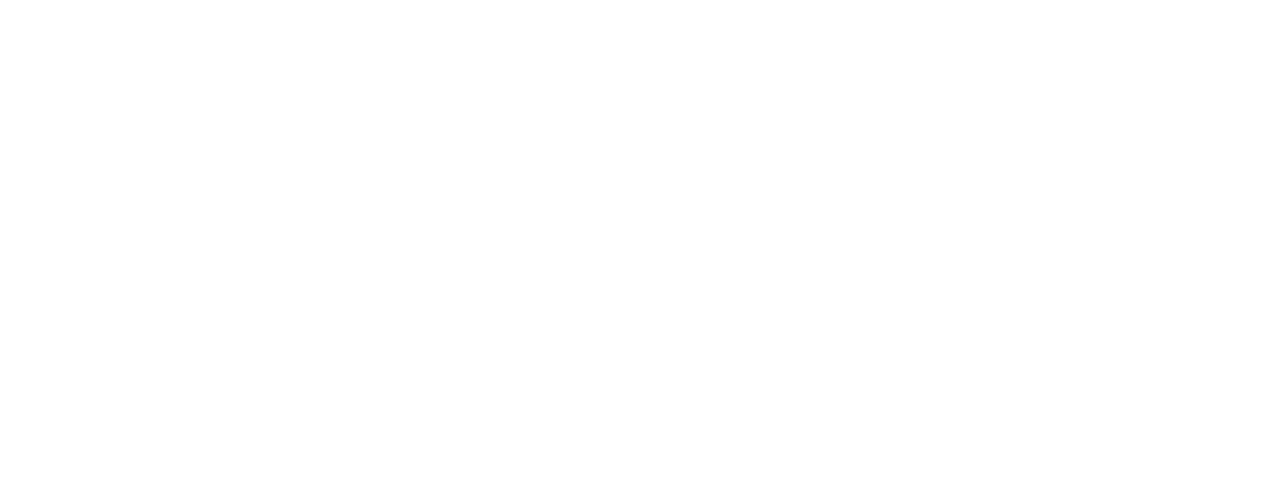
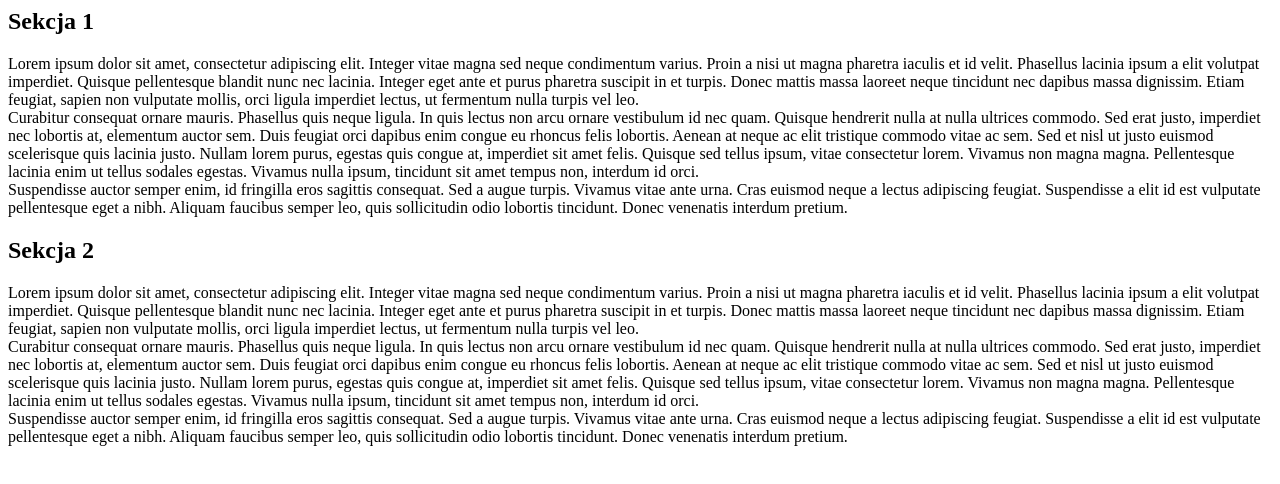
Before and after one commit to jsikorski/TP-SI, a plain HTML site: page Laboratoria 1/article1.html in a window 1280 px wide. Drawn offline with Linux system fonts and the light colour scheme.

Commit message:
Basic content for article 1

```diff
--- a/Laboratoria 1/article1.html
+++ b/Laboratoria 1/article1.html
@@ -1,8 +1,59 @@
 <html>
   <head>
-    <title></title>
-    <meta content="">
+    <title>Artykuł 1</title>
+    <meta charset="utf-8">
     <style></style>
   </head>
-  <body></body>
+  <body>
+    <section>
+      <h2>Sekcja 1</h2>
+      <div>
+	Lorem ipsum dolor sit amet, consectetur adipiscing elit. Integer vitae magna sed neque condimentum varius.
+	Proin a nisi ut magna pharetra iaculis et id velit. Phasellus lacinia ipsum a elit volutpat imperdiet.
+	Quisque pellentesque blandit nunc nec lacinia. Integer eget ante et purus pharetra suscipit in et turpis.
+	Donec mattis massa laoreet neque tincidunt nec dapibus massa dignissim.
+	Etiam feugiat, sapien non vulputate mollis, orci ligula imperdiet lectus, ut fermentum nulla turpis vel leo.
+      </div>
+      <div>
+	Curabitur consequat ornare mauris. Phasellus quis neque ligula. In quis lectus non arcu ornare vestibulum id nec quam.
+	Quisque hendrerit nulla at nulla ultrices commodo. Sed erat justo, imperdiet nec lobortis at, elementum auctor sem.
+	Duis feugiat orci dapibus enim congue eu rhoncus felis lobortis. Aenean at neque ac elit tristique commodo vitae ac sem.
+	Sed et nisl ut justo euismod scelerisque quis lacinia justo. Nullam lorem purus, egestas quis congue at, imperdiet sit amet felis.
+	Quisque sed tellus ipsum, vitae consectetur lorem. Vivamus non magna magna.
+	Pellentesque lacinia enim ut tellus sodales egestas.
+	Vivamus nulla ipsum, tincidunt sit amet tempus non, interdum id orci.
+      </div>
+      <div>
+	Suspendisse auctor semper enim, id fringilla eros sagittis consequat.
+	Sed a augue turpis. Vivamus vitae ante urna. Cras euismod neque a lectus adipiscing feugiat.
+	Suspendisse a elit id est vulputate pellentesque eget a nibh.
+	Aliquam faucibus semper leo, quis sollicitudin odio lobortis tincidunt. Donec venenatis interdum pretium.
+      </div>
+    </section>
+    <section>
+      <h2>Sekcja 2</h2>
+      <div>
+	Lorem ipsum dolor sit amet, consectetur adipiscing elit. Integer vitae magna sed neque condimentum varius.
+	Proin a nisi ut magna pharetra iaculis et id velit. Phasellus lacinia ipsum a elit volutpat imperdiet.
+	Quisque pellentesque blandit nunc nec lacinia. Integer eget ante et purus pharetra suscipit in et turpis.
+	Donec mattis massa laoreet neque tincidunt nec dapibus massa dignissim.
+	Etiam feugiat, sapien non vulputate mollis, orci ligula imperdiet lectus, ut fermentum nulla turpis vel leo.
+      </div>
+      <div>
+	Curabitur consequat ornare mauris. Phasellus quis neque ligula. In quis lectus non arcu ornare vestibulum id nec quam.
+	Quisque hendrerit nulla at nulla ultrices commodo. Sed erat justo, imperdiet nec lobortis at, elementum auctor sem.
+	Duis feugiat orci dapibus enim congue eu rhoncus felis lobortis. Aenean at neque ac elit tristique commodo vitae ac sem.
+	Sed et nisl ut justo euismod scelerisque quis lacinia justo. Nullam lorem purus, egestas quis congue at, imperdiet sit amet felis.
+	Quisque sed tellus ipsum, vitae consectetur lorem. Vivamus non magna magna.
+	Pellentesque lacinia enim ut tellus sodales egestas.
+	Vivamus nulla ipsum, tincidunt sit amet tempus non, interdum id orci.
+      </div>
+      <div>
+	Suspendisse auctor semper enim, id fringilla eros sagittis consequat.
+	Sed a augue turpis. Vivamus vitae ante urna. Cras euismod neque a lectus adipiscing feugiat.
+	Suspendisse a elit id est vulputate pellentesque eget a nibh.
+	Aliquam faucibus semper leo, quis sollicitudin odio lobortis tincidunt. Donec venenatis interdum pretium.
+      </div>
+    </section>
+  </body>
 </html>
```
Also changed, not shown: Laboratoria 1/index.html (+1 -1 lines).
